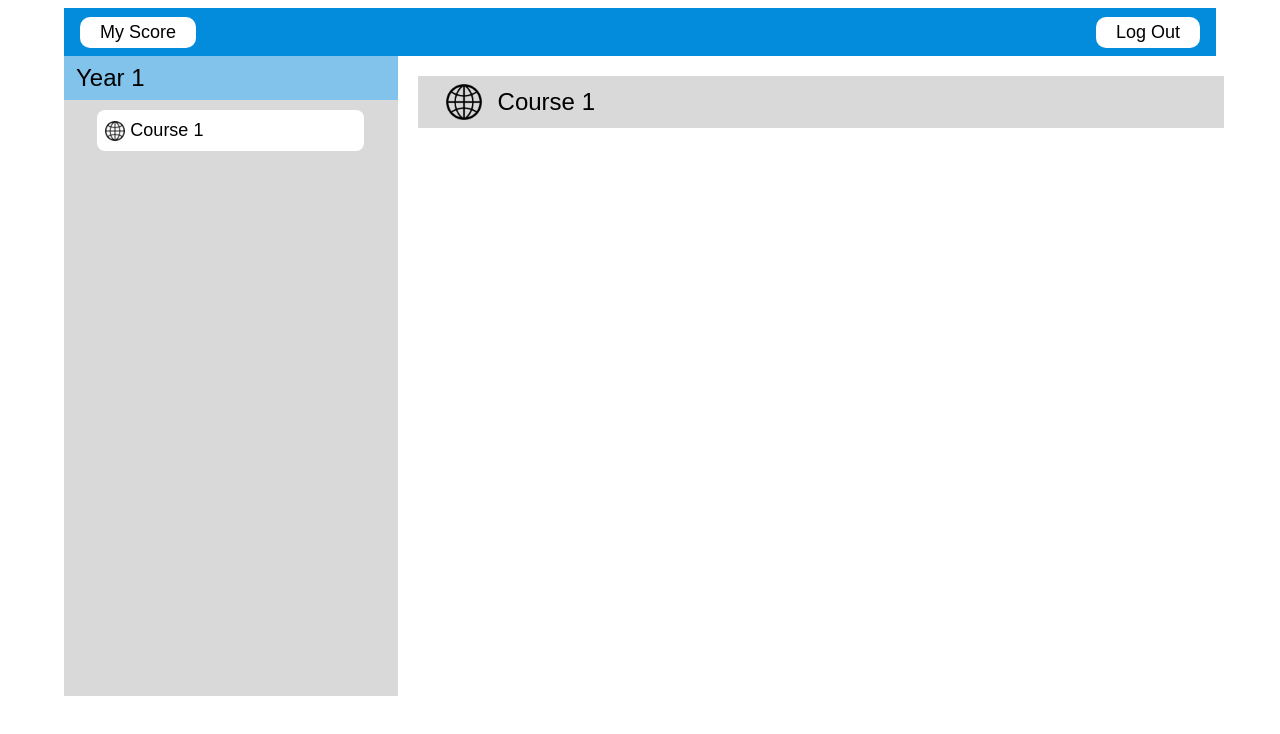
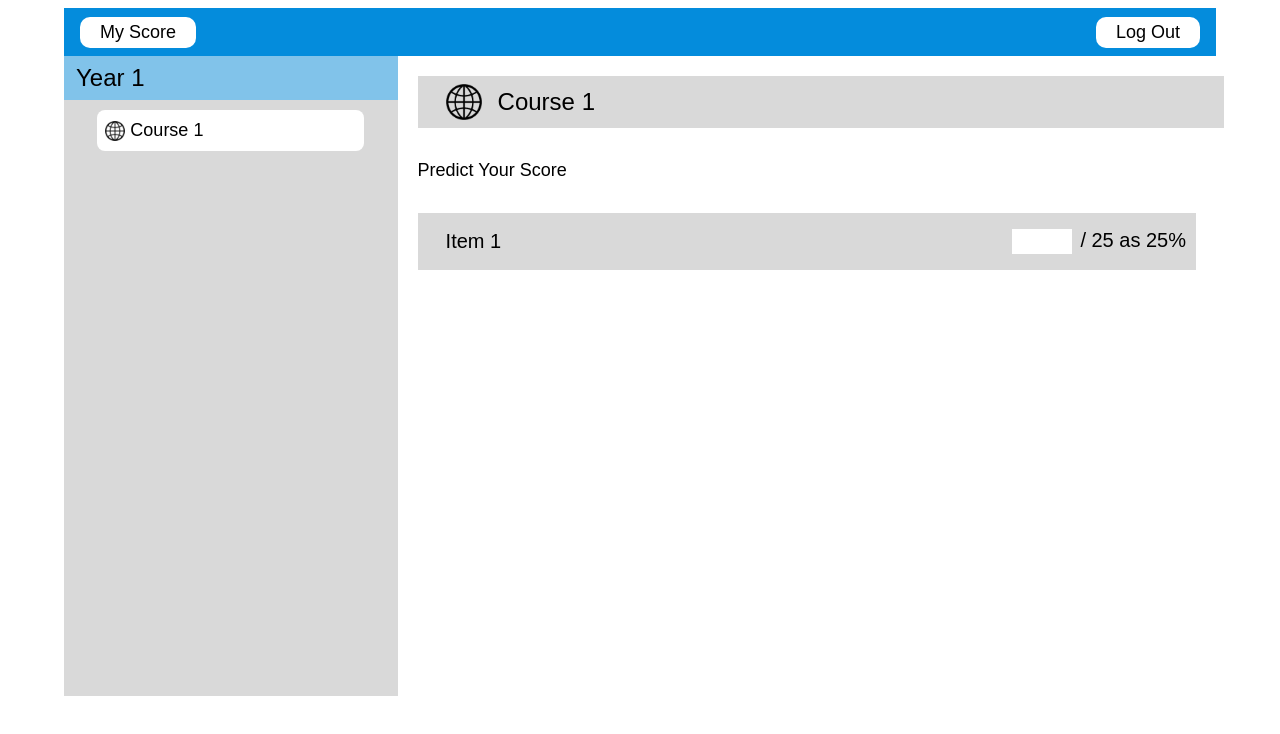
Before and after one commit to preamza02/final_project_comengess_2023, a plain HTML site: page frontend/index.html in a window 1280 px wide. Drawn offline with Linux system fonts and the light colour scheme.

Commit message:
add: score item

```diff
--- a/frontend/index.css
+++ b/frontend/index.css
@@ -100,7 +100,13 @@
     padding: 20px;
 }
 
-.course-title{
+.predict-your-score-text {
+    font-size: 18px;
+    margin-top: 32px;
+    margin-bottom: 32px;
+}
+
+.course-title {
     width: 100%;
     font-size: 24px;
     background-color: #D9D9D9;
@@ -110,9 +116,29 @@
     padding-bottom: 8px;
 }
 
-.course-title > img{
+.course-title>img {
     width: 36px;
     height: 36px;
     background-color: #D9D9D9;
     margin-right: 16px;
 }
+
+.score-item{
+    font-size: 20px;
+    background-color: #D9D9D9;
+    justify-content: space-between;
+    align-items: center;
+    padding-top: 16px;
+    padding-bottom: 16px;
+    padding-left: 28px;
+    padding-right: 10px;
+}
+
+.score-item-input > input{
+    align-items: center;
+    width: 56px;
+    font-size: 20px;
+    border-width: 0;
+    border-radius: 0;
+    margin-right: 8px;
+}
--- a/frontend/index.html
+++ b/frontend/index.html
@@ -14,18 +14,30 @@
 
       <div class="flex-row main-container">
         <div class="flex-col course-selector">
+          <!-- TODO: pull data from api -->
           <div class="year-display">Year 1</div>
 
           <button class="flex-row course-button">
-                <img src="images/globe_icon.png" alt="globe"/>
+            <img src="images/globe_icon.png" alt="globe" />
             Course 1
           </button>
         </div>
 
         <div class="flex-col predict-score-view">
           <div class="flex-row course-title">
-                <img src="images/globe_icon.png" alt="globe"/>
+            <img src="images/globe_icon.png" alt="globe" />
             Course 1
+          </div>
+
+          <div class="predict-your-score-text">Predict Your Score</div>
+
+          <!-- TODO: pull data from api -->
+          <div class="score-item flex-row">
+            Item 1
+            <div class="flex-row score-item-input">
+              <input type="text" />
+              / 25 as 25%
+            </div>
           </div>
         </div>
       </div>
```
Lines whose indentation alone changed are shown as unchanged.
